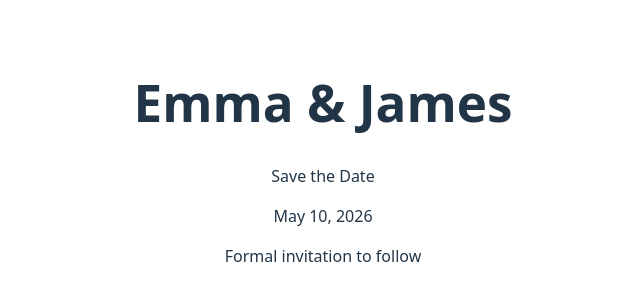
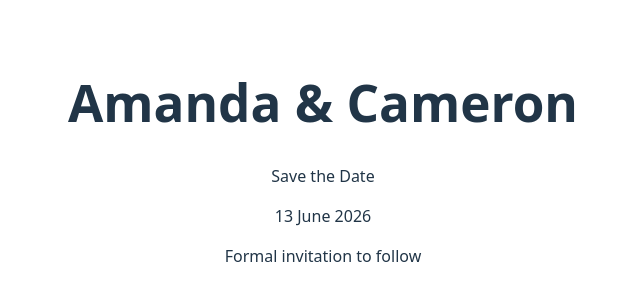
Before and after one commit to CBailey1786/wedding-site, a React (Vite) app: page / in a window 1280 px wide. Shown: the part 238-538 px from the top of the page, without its empty margins (317-957 px from the left). Built offline with nearby package versions, Linux system fonts and the light colour scheme.

Commit message:
Updated names as test

```diff
--- a/src/App.jsx
+++ b/src/App.jsx
@@ -6,9 +6,9 @@ import './App.css'
 function App() {
   return (
     <div className="min-h-screen flex flex-col justify-center items-center text-center px-6">
-      <h1 className="text-4xl font-bold mb-4">Emma & James</h1>
+      <h1 className="text-4xl font-bold mb-4">Amanda & Cameron</h1>
       <p className="text-xl mb-2">Save the Date</p>
-      <p className="text-2xl font-semibold mb-6">May 10, 2026</p>
+      <p className="text-2xl font-semibold mb-6">13 June 2026</p>
       <p className="text-md">Formal invitation to follow</p>
     </div>
   );
```
